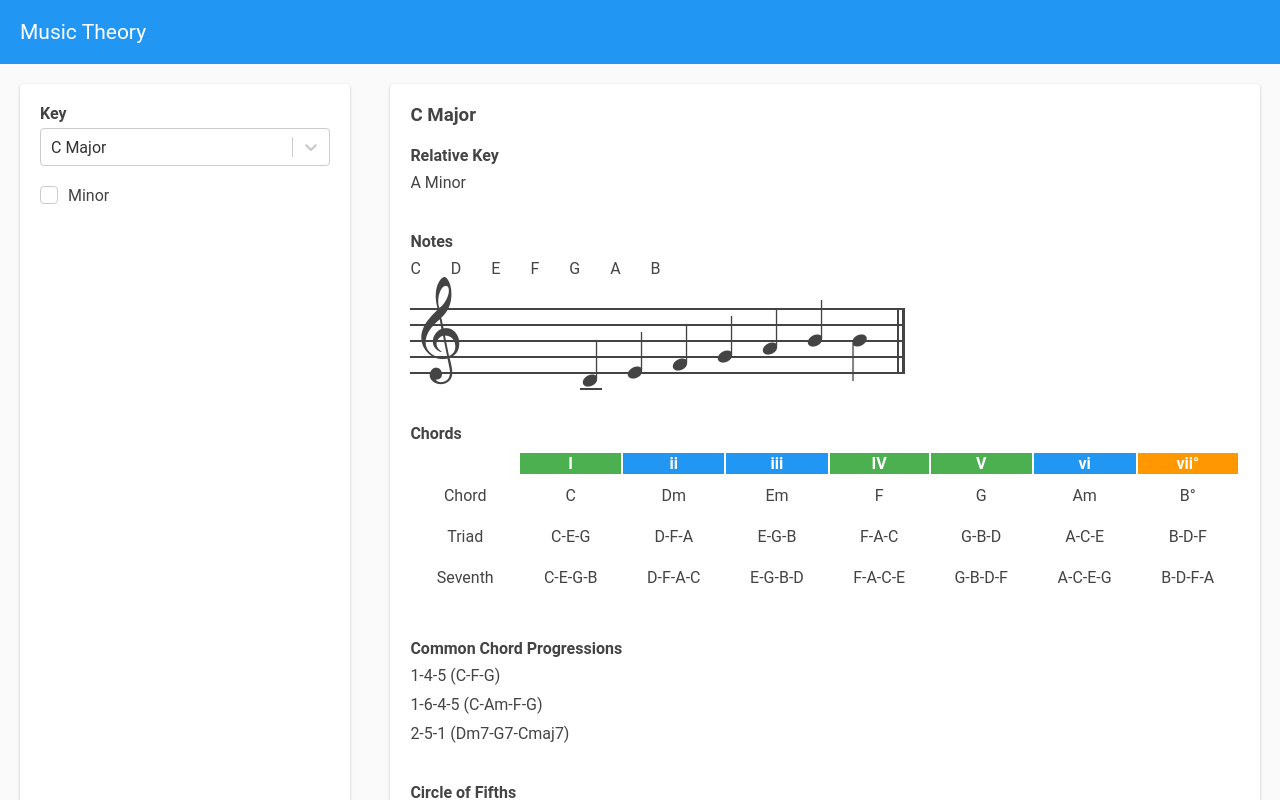
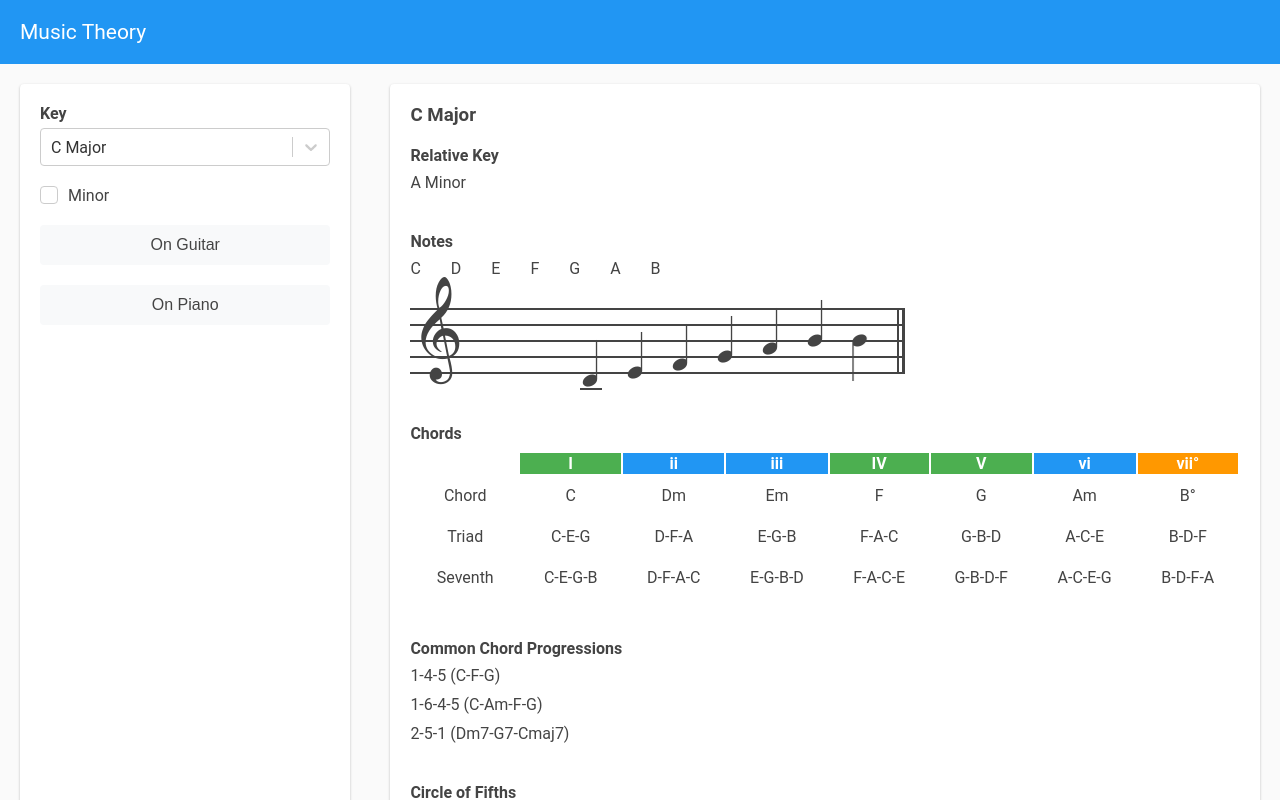
Before and after one commit to helit/henlit.se, a Next.js app: page /music-theory in a window 1280 px wide. Shown: the top 800 px of the page. Built offline with nearby package versions, Linux system fonts and the light colour scheme.

Commit message:
Add filter buttons

```diff
--- a/components/Styles.js
+++ b/components/Styles.js
@@ -1,4 +1,5 @@
 import styled from "styled-components";
+import { lighten, darken } from 'polished';
 
 /* Colors */
 export const Colors = {
@@ -14,6 +15,8 @@ export const Colors = {
   brown: "#795548",
   grey: "#9e9e9e",
   blueGrey: "#607d8b",
+  lightGrey: "#ccc",
+  lighterGrey: "#f8f9fa",
   darkGrey: "#444"
 };
 
@@ -87,10 +90,10 @@ const CheckboxLabel = styled.label`
     display: inline-block;
     height: 16px;
     width: 16px;
-    border: 1px solid #ccc;
+    border: 1px solid ${Colors.lightGrey};
     border-radius: 4px;
     margin-right: ${props => (props.label ? "10px" : "0px")};
-    background-color: #fff;
+    background-color: ${Colors.white};
     margin-top: -1px;
     ${props =>
       props.disabled ? "background-color: #ecf0f1" : "cursor: pointer"};
@@ -125,3 +128,92 @@ export class Checkbox extends React.Component {
     );
   }
 }
+
+const StyledButton = styled.button`
+  display: inline-block;
+  width: 100%;
+  color: ${props => props.theme.text};
+  background-color: ${props => props.theme.bg};
+  border: 1px solid transparent;
+  user-select: none;
+  text-align: center;
+  vertical-align: middle;
+  border-radius: 4px;
+  font-size: 16px;
+  padding: 10px;
+  margin-bottom: 20px;
+  outline: none;
+  cursor: pointer;
+
+  &:hover {
+    background-color: ${props => props.theme.hover};
+  }
+
+  &:active {
+    background-color: ${props => props.theme.active};
+  }
+`;
+
+StyledButton.defaultProps = {
+  theme: {
+    text: Colors.darkGrey,
+    bg: Colors.lighterGrey,
+    hover: darken(0.05, Colors.lighterGrey),
+    active: darken(0.1, Colors.lighterGrey)
+  }
+}
+
+const ButtonThemes = {
+  blue: {
+    text: Colors.white,
+    bg: Colors.blue,
+    hover: darken(0.05, Colors.blue),
+    active: darken(0.1, Colors.blue)
+  },
+  green: {
+    text: Colors.white,
+    bg: Colors.green,
+    hover: darken(0.05, Colors.green),
+    active: darken(0.1, Colors.green)
+  },
+  orange: {
+    text: Colors.white,
+    bg: Colors.orange,
+    hover: darken(0.05, Colors.orange),
+    active: darken(0.1, Colors.orange)
+  },
+  red: {
+    text: Colors.white,
+    bg: Colors.red,
+    hover: darken(0.05, Colors.red),
+    active: darken(0.1, Colors.red)
+  },
+}
+
+export class Button extends React.Component {
+  RenderButton() {
+    if (this.props.theme) {
+      let theme = ButtonThemes[this.props.theme];
+
+      return (
+        <StyledButton theme={theme}>
+          {this.props.text}
+        </StyledButton>
+      );
+    } else {
+      return (
+        <StyledButton>
+          {this.props.text}
+        </StyledButton>
+      );
+    }
+  }
+
+  render() {
+    return (
+      <React.Fragment>
+        {this.RenderButton()}
+      </React.Fragment>
+    );
+  }
+}
--- a/components/music/Filters.js
+++ b/components/music/Filters.js
@@ -1,6 +1,6 @@
 import Select from "react-select";
 import styled from "styled-components";
-import { Checkbox } from "../Styles";
+import { Checkbox, Button } from "../Styles";
 
 const Label = styled.h4`
   margin-top: 0;
@@ -85,6 +85,10 @@ export default class Filters extends React.Component {
             onChange={this.toggleCheckbox.bind(this)}
           />
         </FormSection>
+        <FormSection>
+          <Button text={'On Guitar'} />
+          <Button text={'On Piano'} />
+        </FormSection>
       </div>
     );
   }
--- a/package.json
+++ b/package.json
@@ -10,6 +10,7 @@
     "@fortawesome/react-fontawesome": "^0.1.4",
     "next": "^7.0.2",
     "next-images": "^1.0.4",
+    "polished": "^2.3.3",
     "react": "^16.7.0",
     "react-dom": "^16.7.0",
     "react-gravatar": "^2.6.3",
```
Also changed, not shown: 1 other file (tests, documents, lock files or other folders).
